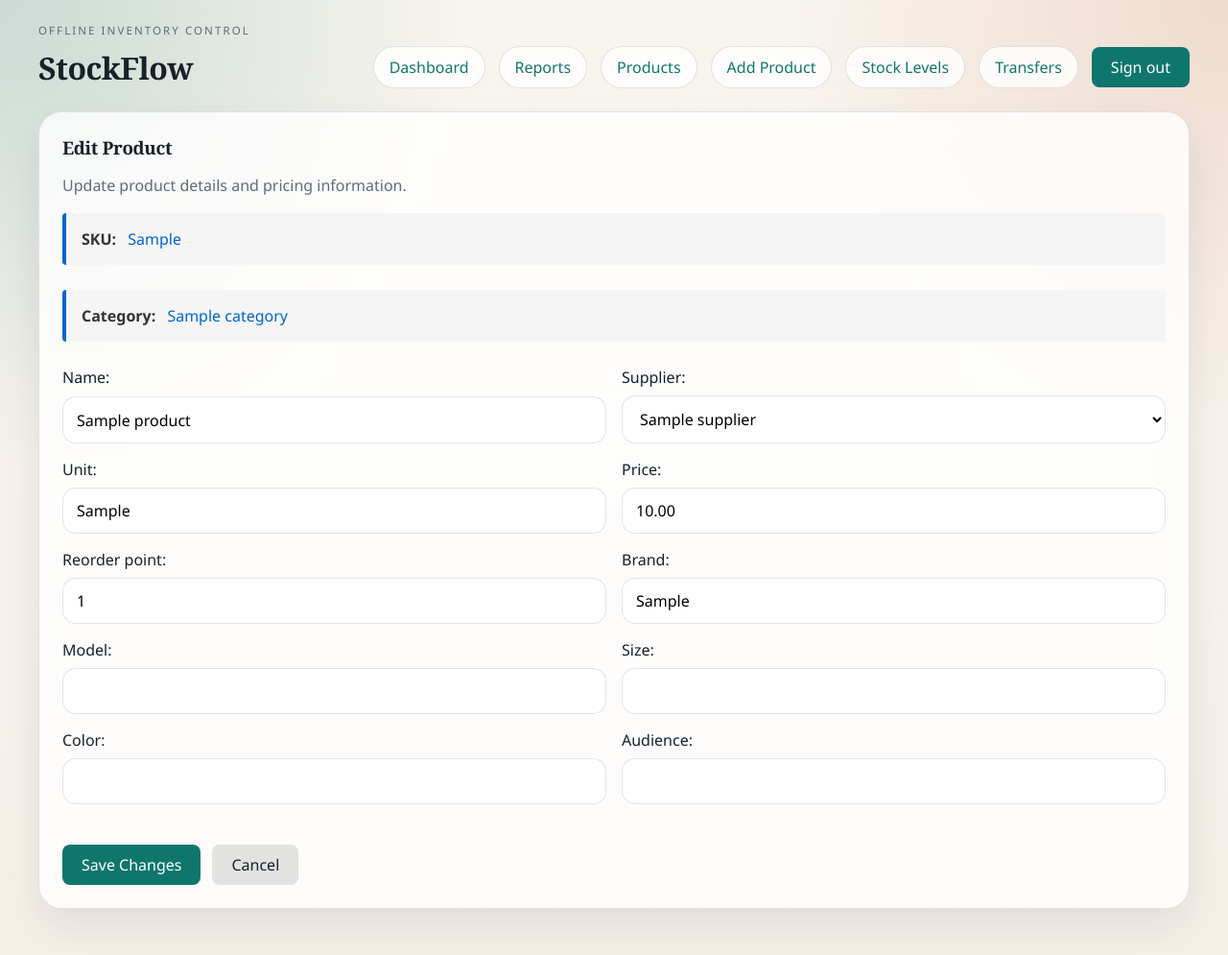
After one commit to WasifAsi/STOCKFLOW, a Django app: page /products/1/edit/ in a window 1280 px wide. The commit adds this page. Shown: the whole page at 96% size. Run offline with Django 5.2, Linux system fonts and the light colour scheme; a user stored in the database is signed in; data comes from the database, SQL or seed files in the repository; tables that the repository leaves empty hold one stand-in row (values such as "Sample post").

Commit message:
Add prodect is alos fine

```diff
--- a/apps/inventory/forms.py
+++ b/apps/inventory/forms.py
@@ -24,9 +24,9 @@ class ProductCreateForm(forms.Form):
     category = forms.ModelChoiceField(queryset=Category.objects.all())
     supplier = forms.ModelChoiceField(queryset=Supplier.objects.all(), required=False, empty_label="No supplier")
     unit = forms.CharField(max_length=32, initial="pcs")
-    price = forms.DecimalField(max_digits=12, decimal_places=2, required=False)
-    reorder_point = forms.IntegerField(min_value=0, initial=0)
-    is_active = forms.BooleanField(required=False, initial=True)
+    price = forms.DecimalField(max_digits=12, decimal_places=2, required=False, min_value=0)
+    reorder_point = forms.IntegerField(min_value=0, initial=0, help_text="Minimum stock level. Alerts when inventory falls below this point.")
+    is_active = forms.BooleanField(required=False, initial=True, widget=forms.HiddenInput())
 
     def __init__(self, *args, category_id=None, **kwargs):
         super().__init__(*args, **kwargs)
@@ -46,6 +46,8 @@ class ProductCreateForm(forms.Form):
             )
 
         self.attribute_definitions = list(attribute_definitions)
+        # Filter out Price attribute since we have a dedicated price field
+        self.attribute_definitions = [d for d in self.attribute_definitions if d.name.lower() != "price"]
 
         for definition in self.attribute_definitions:
             field_name = f"attribute_{definition.id}"
@@ -134,6 +136,76 @@ class ProductCreateForm(forms.Form):
             product.attribute_values.create(definition=definition, value=str(value))
 
         return product
+
+
+class ProductEditForm(forms.Form):
+    """Form to edit an existing product's basic details"""
+    name = forms.CharField(max_length=200)
+    supplier = forms.ModelChoiceField(queryset=Supplier.objects.all(), required=False, empty_label="No supplier")
+    unit = forms.CharField(max_length=32)
+    price = forms.DecimalField(max_digits=12, decimal_places=2, required=False, min_value=0)
+    reorder_point = forms.IntegerField(min_value=0)
+
+    def __init__(self, *args, product=None, **kwargs):
+        super().__init__(*args, **kwargs)
+        self.product = product
+
+        if product:
+            # Load attribute fields from the product's category
+            attribute_definitions = ProductAttributeDefinition.objects.filter(
+                Q(category__isnull=True) | Q(category_id=product.category_id)
+            ).order_by("sort_order", "name")
+            # Filter out Price attribute
+            self.attribute_definitions = [d for d in attribute_definitions if d.name.lower() != "price"]
+
+            for definition in self.attribute_definitions:
+                field_name = f"attribute_{definition.id}"
+                choices = [value.strip() for value in definition.allowed_values.split(",") if value.strip()]
+
+                if choices:
+                    self.fields[field_name] = forms.ChoiceField(
+                        label=definition.name,
+                        choices=[("", "Select an option")] + [(choice, choice) for choice in choices],
+                        required=definition.is_required,
+                    )
+                elif definition.data_type == definition.DataType.INTEGER:
+                    self.fields[field_name] = forms.IntegerField(label=definition.name, required=definition.is_required)
+                elif definition.data_type == definition.DataType.DECIMAL:
+                    self.fields[field_name] = forms.DecimalField(
+                        label=definition.name,
+                        required=definition.is_required,
+                        max_digits=12,
+                        decimal_places=2,
+                    )
+                else:
+                    self.fields[field_name] = forms.CharField(label=definition.name, required=definition.is_required)
+
+                # Set initial value for the attribute if it exists
+                existing_attr = product.attribute_values.filter(definition=definition).first()
+                if existing_attr:
+                    self.fields[field_name].initial = existing_attr.value
+
+    def save(self):
+        """Update product and its attributes"""
+        self.product.name = self.cleaned_data["name"]
+        self.product.supplier = self.cleaned_data.get("supplier")
+        self.product.unit = self.cleaned_data["unit"]
+        self.product.price = self.cleaned_data.get("price")
+        self.product.reorder_point = self.cleaned_data["reorder_point"]
+        self.product.save()
+
+        # Update attribute values
+        for definition in self.attribute_definitions:
+            value = self.cleaned_data.get(f"attribute_{definition.id}")
+            if value in (None, ""):
+                self.product.attribute_values.filter(definition=definition).delete()
+            else:
+                self.product.attribute_values.update_or_create(
+                    definition=definition,
+                    defaults={"value": str(value)}
+                )
+
+        return self.product
 
 
 class StockLevelForm(forms.Form):
--- a/apps/inventory/urls.py
+++ b/apps/inventory/urls.py
@@ -11,6 +11,7 @@ urlpatterns = [
     path("products/", views.product_list, name="product_list"),
     path("products/add/", views.product_create, name="product_create"),
     path("products/<int:product_id>/", views.product_detail, name="product_detail"),
+    path("products/<int:product_id>/edit/", views.product_edit, name="product_edit"),
     path("stock-levels/", views.stock_level_list, name="stock_level_list"),
     path("transfers/", views.transfer_list, name="transfer_list"),
 ]
--- a/apps/inventory/views.py
+++ b/apps/inventory/views.py
@@ -8,7 +8,7 @@ from django.utils import timezone
 from django.shortcuts import redirect, render
 
 from .forms import CategorySelectForm, ProductCreateForm, StockMovementForm
-from .models import Product, StockLevel, StockMovement, StockTransfer, Warehouse
+from .models import Product, StockLevel, StockMovement, StockTransfer, Warehouse, Category
 
 
 @login_required
@@ -188,7 +188,9 @@ def product_list(request):
     order_prefix = "-" if sort_dir == "desc" else ""
 
     # Apply sorting
-    if sort_by == "sku":
+    if sort_by == "category":
+        products = products.order_by(f"{order_prefix}category__name")
+    elif sort_by == "sku":
         products = products.order_by(f"{order_prefix}sku")
     elif sort_by == "stock":
         products = products.order_by(f"{order_prefix}total_stock")
@@ -230,6 +232,7 @@ def product_list(request):
 @login_required
 def product_create(request):
     selected_category_id = request.GET.get("category")
+    selected_category = None
     category_form = CategorySelectForm(request.GET or None)
 
     if request.method == "POST":
@@ -241,6 +244,12 @@ def product_create(request):
     else:
         form = ProductCreateForm(category_id=selected_category_id)
 
+    if selected_category_id:
+        try:
+            selected_category = Category.objects.get(id=selected_category_id)
+        except Category.DoesNotExist:
+            pass
+
     return render(
         request,
         "inventory/product_form.html",
@@ -248,6 +257,7 @@ def product_create(request):
             "category_form": category_form,
             "form": form,
             "show_product_form": bool(selected_category_id),
+            "selected_category": selected_category,
         },
     )
 
@@ -259,6 +269,31 @@ def product_detail(request, product_id):
     )
     stock_levels = product.stock_levels.select_related("warehouse")
     return render(request, "inventory/product_detail.html", {"product": product, "stock_levels": stock_levels})
+
+
+@login_required
+def product_edit(request, product_id):
+    from .forms import ProductEditForm
+
+    product = Product.objects.select_related("category", "supplier").prefetch_related("attribute_values__definition").get(
+        id=product_id
+    )
+
+    if request.method == "POST":
+        form = ProductEditForm(request.POST, product=product)
+        if form.is_valid():
+            form.save()
+            return redirect("inventory:product_detail", product_id=product.id)
+    else:
+        form = ProductEditForm(product=product)
+        # Set initial values
+        form.fields["name"].initial = product.name
+        form.fields["supplier"].initial = product.supplier_id
+        form.fields["unit"].initial = product.unit
+        form.fields["price"].initial = product.price
+        form.fields["reorder_point"].initial = product.reorder_point
+
+    return render(request, "inventory/product_edit.html", {"product": product, "form": form})
 
 
 @login_required
--- a/static/css/app.css
+++ b/static/css/app.css
@@ -69,6 +69,46 @@ a { color: var(--accent); text-decoration: none; }
   padding: 10px 16px;
   font: inherit;
   cursor: pointer;
+}
+
+button[type="submit"],
+.pill {
+  background: var(--accent);
+  color: white;
+  border: none;
+  border-radius: 8px;
+  padding: 10px 20px;
+  font: inherit;
+  cursor: pointer;
+  transition: opacity 0.2s;
+}
+
+button[type="submit"]:hover,
+.pill:hover {
+  opacity: 0.9;
+}
+
+.btn-secondary {
+  background: var(--line);
+  color: var(--text);
+  border: none;
+  border-radius: 8px;
+  padding: 10px 20px;
+  font: inherit;
+  cursor: pointer;
+  text-decoration: none;
+  display: inline-block;
+  transition: opacity 0.2s;
+}
+
+.btn-secondary:hover {
+  opacity: 0.8;
+}
+
+.form-actions {
+  display: flex;
+  gap: 12px;
+  margin-top: 1.5rem;
 }
 
 .inline-form { margin: 0; }
@@ -208,6 +248,25 @@ th { color: var(--muted); font-weight: 600; font-size: 0.92rem; }
   gap: 16px;
 }
 
+.form-section-header {
+  padding: 1rem;
+  background-color: #f5f5f5;
+  border-left: 4px solid #0066cc;
+  margin-bottom: 0.5rem;
+  border-radius: 4px;
+}
+
+.form-section-header strong {
+  color: #333;
+  font-weight: 600;
+}
+
+.form-section-header span {
+  color: #0066cc;
+  font-weight: 500;
+  margin-left: 0.5rem;
+}
+
 .form-field {
   display: grid;
   gap: 8px;
--- a/templates/inventory/product_detail.html
+++ b/templates/inventory/product_detail.html
@@ -6,7 +6,10 @@
   <section class="panel">
     <div class="section-head">
       <h3>{{ product.name }}</h3>
-      <a class="pill" href="{% url 'inventory:product_create' %}">Add another product</a>
+      <div class="section-actions">
+        <a class="pill" href="{% url 'inventory:product_edit' product_id=product.id %}">Edit Price & Details</a>
+        <a class="pill" href="{% url 'inventory:product_create' %}">Add another product</a>
+      </div>
     </div>
 
     <p><strong>SKU:</strong> {{ product.sku }}</p>
--- /dev/null
+++ b/templates/inventory/product_edit.html
@@ -0,0 +1,40 @@
+{% extends "base.html" %}
+
+{% block title %}Edit Product | StockFlow{% endblock %}
+
+{% block content %}
+  <section class="panel">
+    <div class="section-head">
+      <h3>Edit Product</h3>
+    </div>
+
+    <form method="post" class="stack-form">
+      {% csrf_token %}
+      <p class="muted-note">Update product details and pricing information.</p>
+
+      <div class="form-section-header">
+        <strong>SKU:</strong> <span>{{ product.sku }}</span>
+      </div>
+
+      <div class="form-section-header">
+        <strong>Category:</strong> <span>{{ product.category.name }}</span>
+      </div>
+
+      <div class="form-grid">
+        {% for field in form %}
+          <div class="form-field">
+            {{ field.label_tag }}
+            {{ field }}
+            {% if field.help_text %}<small>{{ field.help_text }}</small>{% endif %}
+            {% for error in field.errors %}<p class="field-error">{{ error }}</p>{% endfor %}
+          </div>
+        {% endfor %}
+      </div>
+
+      <div class="form-actions">
+        <button type="submit">Save Changes</button>
+        <a href="{% url 'inventory:product_detail' product_id=product.id %}" class="btn-secondary">Cancel</a>
+      </div>
+    </form>
+  </section>
+{% endblock %}
--- a/templates/inventory/product_list.html
+++ b/templates/inventory/product_list.html
@@ -11,8 +11,8 @@
       <table>
         <thead>
           <tr>
-            <th><a href="?q={{ query }}&sort=sku&sort_dir={% if sort_by == 'sku' and sort_dir == 'asc' %}desc{% else %}asc{% endif %}">SKU</a></th>
             <th><a href="?q={{ query }}&sort=name&sort_dir={% if sort_by == 'name' and sort_dir == 'asc' %}desc{% else %}asc{% endif %}">Name</a></th>
+            <th><a href="?q={{ query }}&sort=category&sort_dir={% if sort_by == 'category' and sort_dir == 'asc' %}desc{% else %}asc{% endif %}">Category</a></th>
             <th><a href="?q={{ query }}&sort=brand&sort_dir={% if sort_by == 'brand' and sort_dir == 'asc' %}desc{% else %}asc{% endif %}">Brand</a></th>
             <th><a href="?q={{ query }}&sort=model&sort_dir={% if sort_by == 'model' and sort_dir == 'asc' %}desc{% else %}asc{% endif %}">Model</a></th>
             <th><a href="?q={{ query }}&sort=size&sort_dir={% if sort_by == 'size' and sort_dir == 'asc' %}desc{% else %}asc{% endif %}">Size</a></th>
@@ -26,8 +26,8 @@
         <tbody>
           {% for product in products %}
             <tr>
-              <td>{{ product.sku }}</td>
               <td><a href="{% url 'inventory:product_detail' product_id=product.id %}">{{ product.name }}</a></td>
+              <td>{{ product.category.name }}</td>
               <td>{% for attr in product.attribute_values.all %}{% if attr.definition.name == "Brand" %}{{ attr.value }}{% endif %}{% endfor %}</td>
               <td>{% for attr in product.attribute_values.all %}{% if attr.definition.name == "Model" %}{{ attr.value }}{% endif %}{% endfor %}</td>
               <td>{% for attr in product.attribute_values.all %}{% if attr.definition.name == "Size" %}{{ attr.value }}{% endif %}{% endfor %}</td>
```
Also changed, not shown: templates/inventory/product_form.html (+7 -1 lines).
